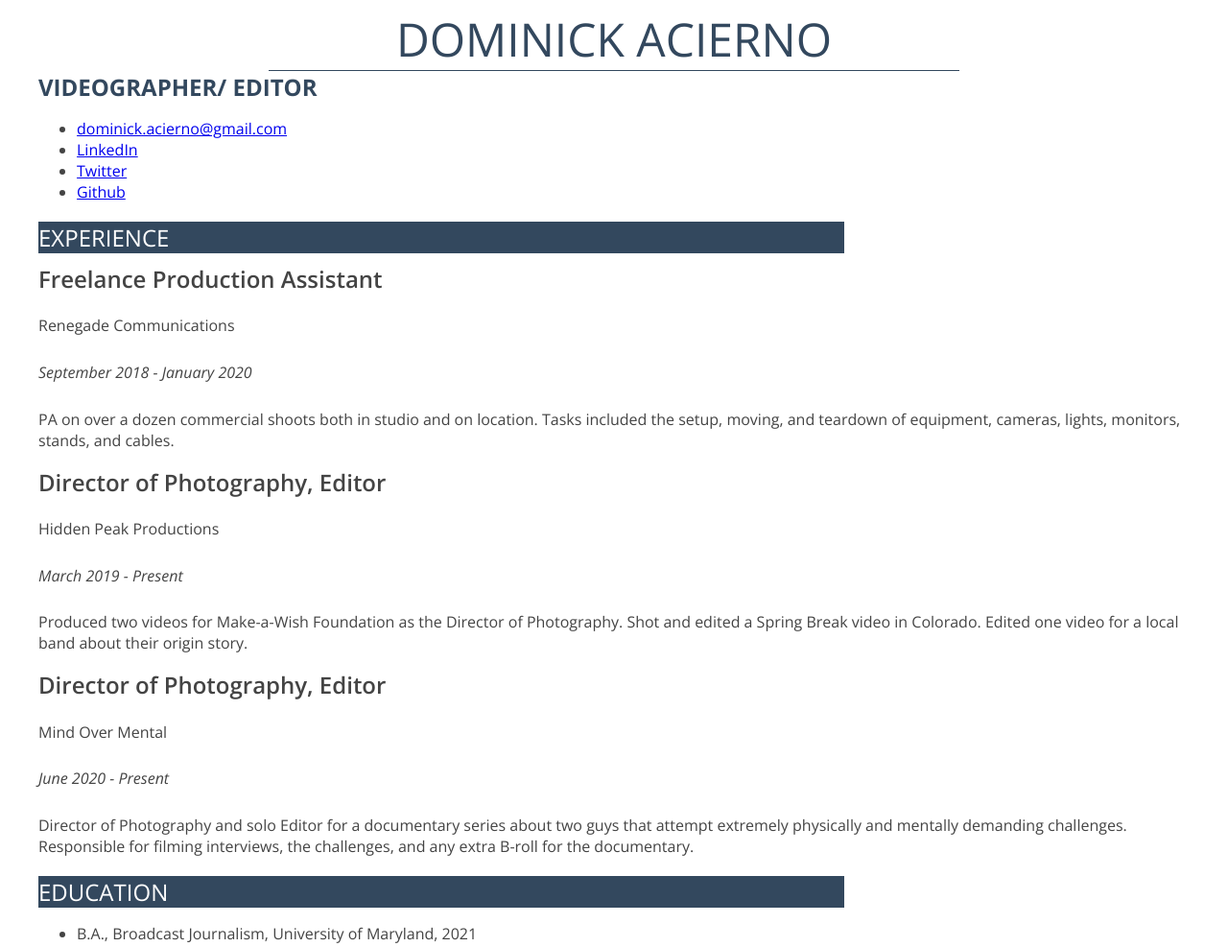
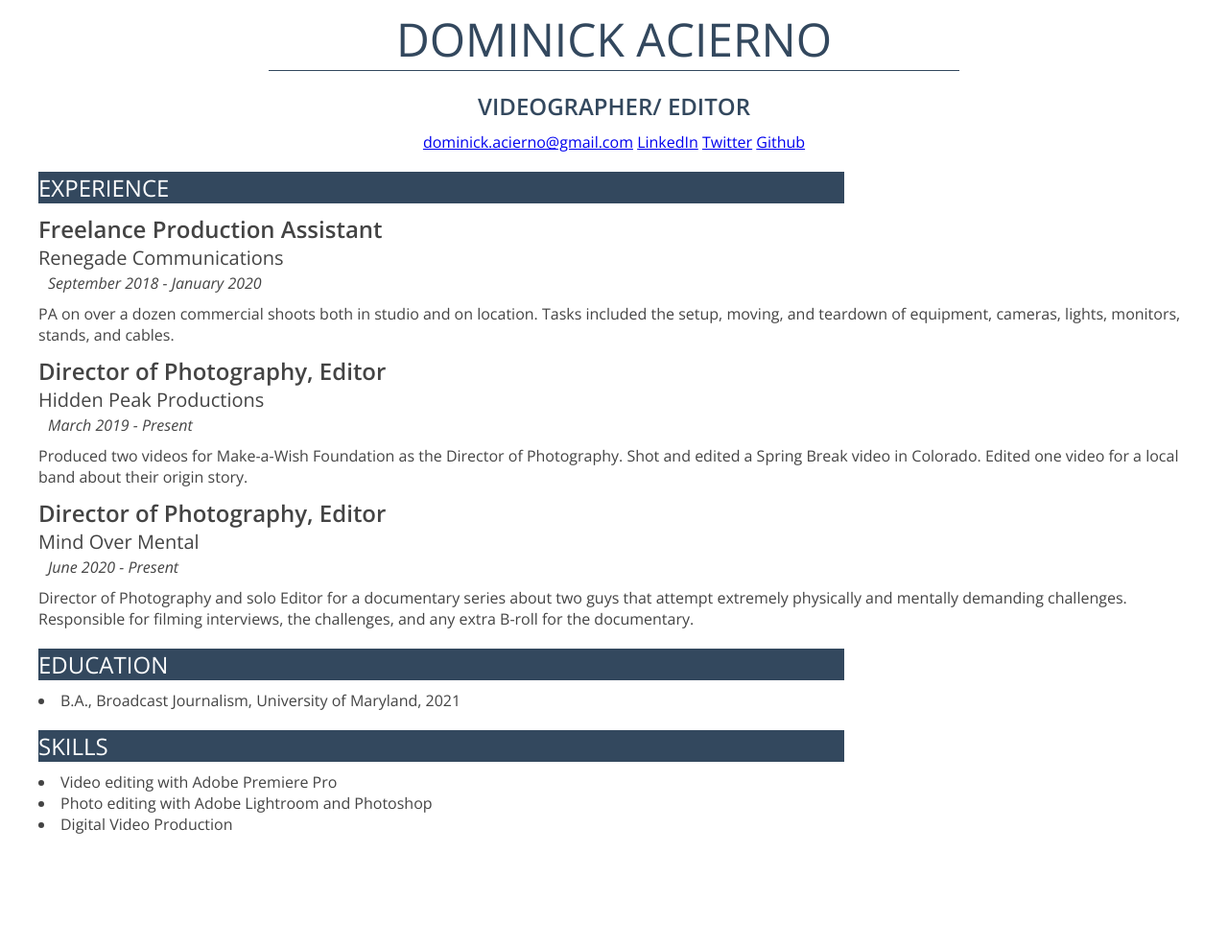
Before and after one commit to domacierno/dom-acierno-Jour352, a plain HTML site: page Resume/index.html in a window 1280 px wide. Shown: the top 987 px of the page at 96% size. After the commit the page ends 878 px from the top, so only its background shows below. Drawn offline with nearby package versions, Linux system fonts and the light colour scheme.

Commit message:
added container div

```diff
--- a/Resume/index.html
+++ b/Resume/index.html
@@ -14,60 +14,59 @@
   <!-- I built this myself! -->
     <div id="name">Dominick Acierno</div>
 
-  <strong>Videographer/ Editor</strong>
+  <div id="title">Videographer/ Editor</div>
 
-  <p>
+  <div class="description">
     <!--<img src="headshot.jpg" width="300px">-->
-  </p>
+  </div>
 
-  <ul>
+  <ul class="menu">
+  <li id="li"><a href="mailto:dominick.acierno@gmail.com">dominick.acierno@gmail.com</a></li>
 
-    <li><a href="mailto:dominick.acierno@gmail.com">dominick.acierno@gmail.com</a></li>
+  <li id="li"><a href="LinkedIn: https://www.linkedin.com/in/dominick-acierno-125670154/">LinkedIn</a></li>
 
-  <li><a href="LinkedIn: https://www.linkedin.com/in/dominick-acierno-125670154/">LinkedIn</a></li>
+  <li id="li"><a href="Twitter: https://twitter.com/Dom_Acierno">Twitter</a></li>
 
-  <li><a href="Twitter: https://twitter.com/Dom_Acierno">Twitter</a></li>
-
-  <li><a href="GitHub: https://github.com/domacierno">Github</a></li>
+  <li id="li"><a href="GitHub: https://github.com/domacierno">Github</a></li>
 </ul>
 
   <div class="sectionheader">Experience</div>
 
   <div class="jobtitle">Freelance Production Assistant</div>
 
-  <h4>Renegade Communications</h4>
+  <div class="organization">Renegade Communications</div>
 
-  <h5>September 2018 - January 2020</h5>
+  <div class="date">September 2018 - January 2020</div>
 
-  <p>PA on over a dozen commercial shoots both in studio and on location. Tasks included the setup, moving, and teardown of equipment, cameras, lights, monitors, stands, and cables.</p>
+  <div class="description">PA on over a dozen commercial shoots both in studio and on location. Tasks included the setup, moving, and teardown of equipment, cameras, lights, monitors, stands, and cables.</div>
 
   <div class="jobtitle">Director of Photography, Editor</div>
 
-  <h4>Hidden Peak Productions</h4>
+  <div class="organization">Hidden Peak Productions</div>
 
-  <h5>March 2019 - Present</h5>
+  <div class="date">March 2019 - Present</div>
 
-  <p>Produced two videos for Make-a-Wish Foundation as the Director of Photography. Shot and edited a Spring Break video in Colorado. Edited one video for a local band about their origin story.</p>
+  <div class="description">Produced two videos for Make-a-Wish Foundation as the Director of Photography. Shot and edited a Spring Break video in Colorado. Edited one video for a local band about their origin story.</div>
 
   <div class="jobtitle">Director of Photography, Editor</div>
 
-  <h4>Mind Over Mental</h4>
+  <div class="organization">Mind Over Mental</div>
 
-  <h5>June 2020 - Present</h5>
+  <div class="date">June 2020 - Present</div>
 
-  <p>Director of Photography and solo Editor for a documentary series about two guys that attempt extremely physically and mentally demanding challenges. Responsible for filming interviews, the challenges, and any extra B-roll for the documentary.</p>
+  <div class="description">Director of Photography and solo Editor for a documentary series about two guys that attempt extremely physically and mentally demanding challenges. Responsible for filming interviews, the challenges, and any extra B-roll for the documentary.</div>
 
   <div class="sectionheader">Education</div>
-<ul>
+<div id="degrees">
   <li>B.A., Broadcast Journalism, University of Maryland, 2021</li>
-</ul>
+</div>
 
   <div class="sectionheader">Skills</div>
-<ul>
+<div id="do">
   <li>Video editing with Adobe Premiere Pro</li>
   <li>Photo editing with Adobe Lightroom and Photoshop</li>
   <li>Digital Video Production</li>
-</ul>
+</div>
 
 </div>
 </body>
--- a/Resume/style.css
+++ b/Resume/style.css
@@ -18,10 +18,17 @@ font-size: 1em;
   margin: 0 auto;
 }
 /* my title */
-strong{
+#title{
   color: #33485e;
   text-transform:uppercase;
   font-size:1.5em;
+  font-weight:600;
+  text-align:center;
+  margin-top:20px;
+  margin-bottom:0px;
+  margin-left:0px;
+  margin-right:0px;
+
 }
 /* section titles */
 .sectionheader{
@@ -49,17 +56,47 @@ strong{
   font-weight: 600;
 }
 /* job organizations */
-h4{
+.organization{
   font-weight:400;
-  sont-size:1.5em;
+  font-size:1.25em;
 }
 /* job dates */
-h5{
+.date{
   font-weight:400;
   font-style: italic;
   font-size:1em;
+  margin-top:2px;
+  margin-bottom:0px;
+  margin-left:10px;
+  margin-right:0px;
 }
 /* unordered lists */
-ul{
+.menu{
   font-size: 1em;
+  margin:0px;
+  padding:0px;
+  text-align:center;
 }
+#li{
+  display:inline;
+}
+.description{
+  margin-top:10px;
+  margin-bottom:10px;
+  margin-left:0px;
+  margin-right:0px;
+}
+
+#degrees{
+  margin-top:5px;
+  margin-bottom:0px;
+  margin-left:0px;
+  margin-right:0px;
+}
+
+#do{
+  margin-top:5px;
+  margin-bottom:0px;
+  margin-left:0px;
+  margin-right:0px;
+}
```
